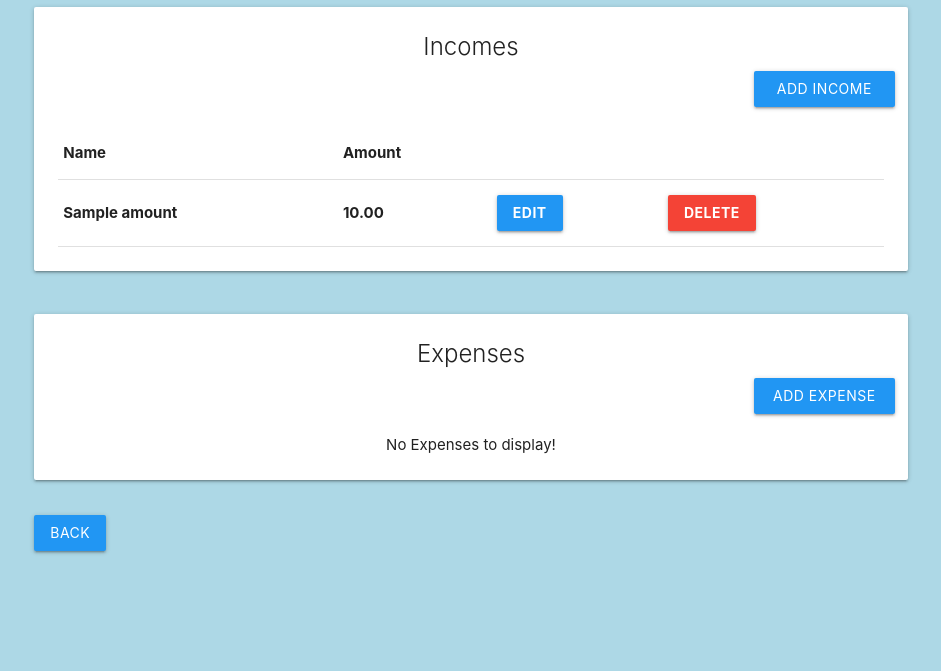
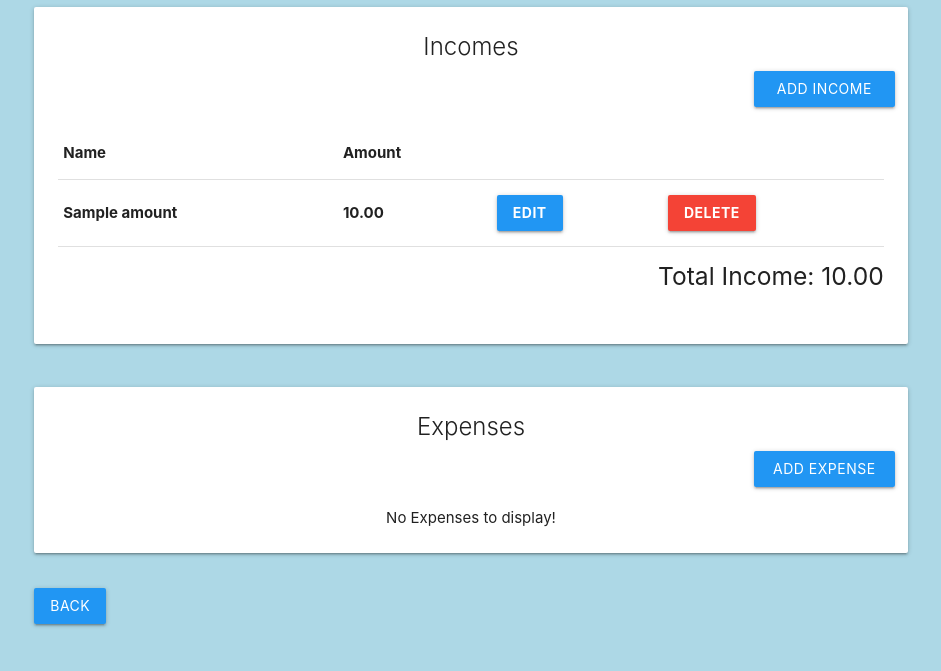
Before and after one commit to DisSupEng/silver-coin, a Django app: page /amount/ in a window 1280 px wide. Shown: the part 129-800 px from the top of the page, without its empty margins (169-1110 px from the left). Run offline with Django 4.2, Linux system fonts and the light colour scheme; a user stored in the database is signed in; tables that the repository leaves empty hold one stand-in row (values such as "Sample post"); lists and menus that the app fills with data are empty.

Commit message:
Add total amounts section.

```diff
--- a/silver_coin/budget/templates/amount/amount_list.html
+++ b/silver_coin/budget/templates/amount/amount_list.html
@@ -34,6 +34,11 @@
                                 {% endfor %}
                             </tbody>
                         </table>
+                        <div class="row">
+                            <div class="col s12">
+                                <h5 class="right">Total Income: {{ total_income }}</h5>
+                            </div>
+                        </div>
                     {% else %}
                         <p class="center">No Incomes to display!</p>
                     {% endif %}
@@ -75,6 +80,11 @@
                             {% endfor %}
                         </tbody>
                     </table>
+                    <div class="row">
+                        <div class="col s12">
+                            <h5>Total Expense: {{ total_expense }}</h5>
+                        </div>
+                    </div>
                     {% else %}
                         <p class="center">No Expenses to display!</p>
                     {% endif %}
--- a/silver_coin/budget/views/amount.py
+++ b/silver_coin/budget/views/amount.py
@@ -35,8 +35,16 @@ class AmountList(LoginRequiredMixin, ListView):
         """
         amounts = self.get_queryset()
         incomes = amounts.filter(amount_type="IN")
+        total_income = sum([income.amount for income in incomes])
         expenses = amounts.filter(amount_type="EX")
-        return super().get_context_data(**kwargs, incomes=incomes, expenses=expenses)
+        total_expense = sum([expense.amount for expense in expenses])
+        return super().get_context_data(
+            **kwargs,
+            incomes=incomes,
+            expenses=expenses,
+            total_income=total_income,
+            total_expense=total_expense
+        )
 
 class CreateIncome(LoginRequiredMixin, FormView):
     """
```
